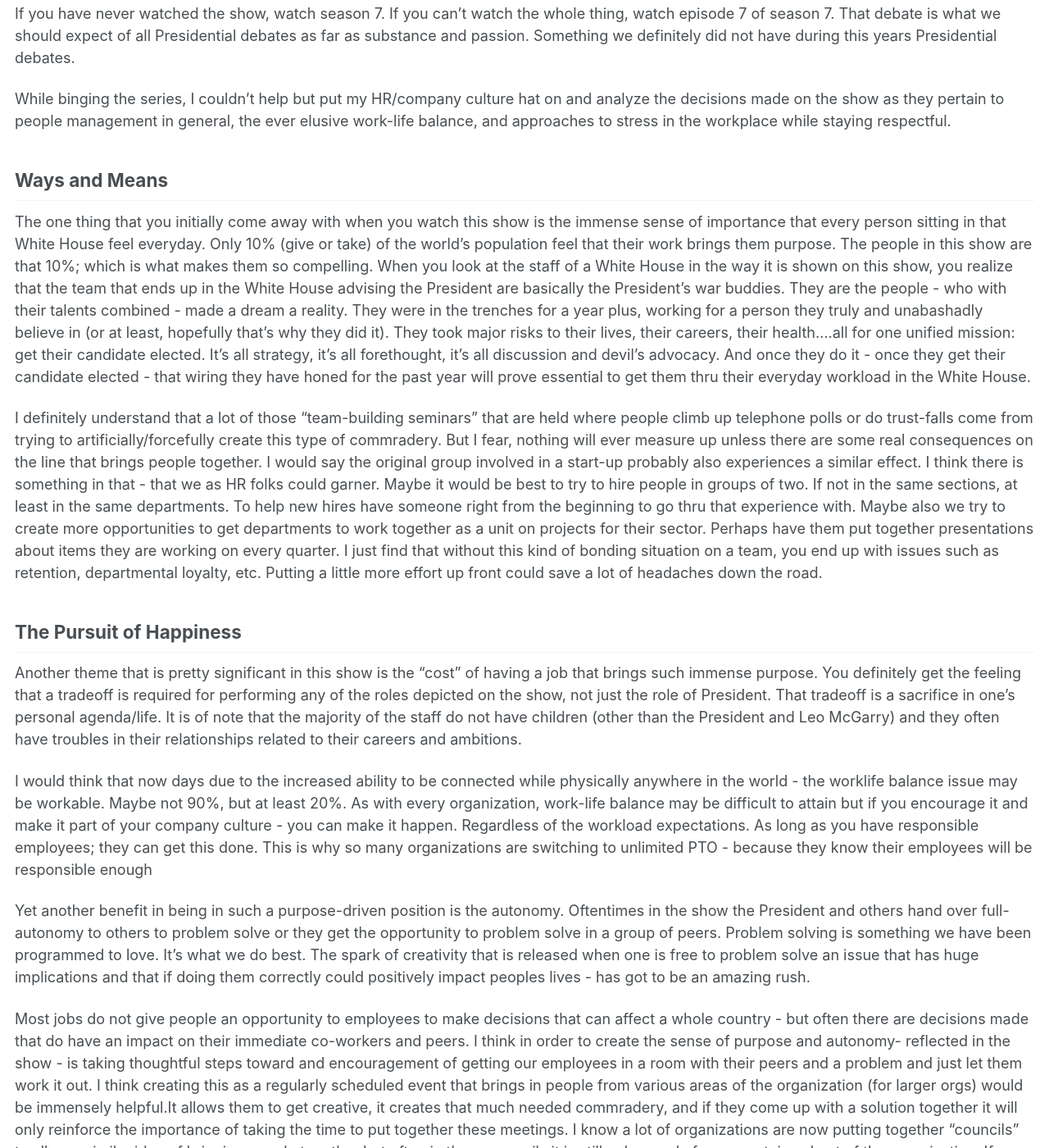
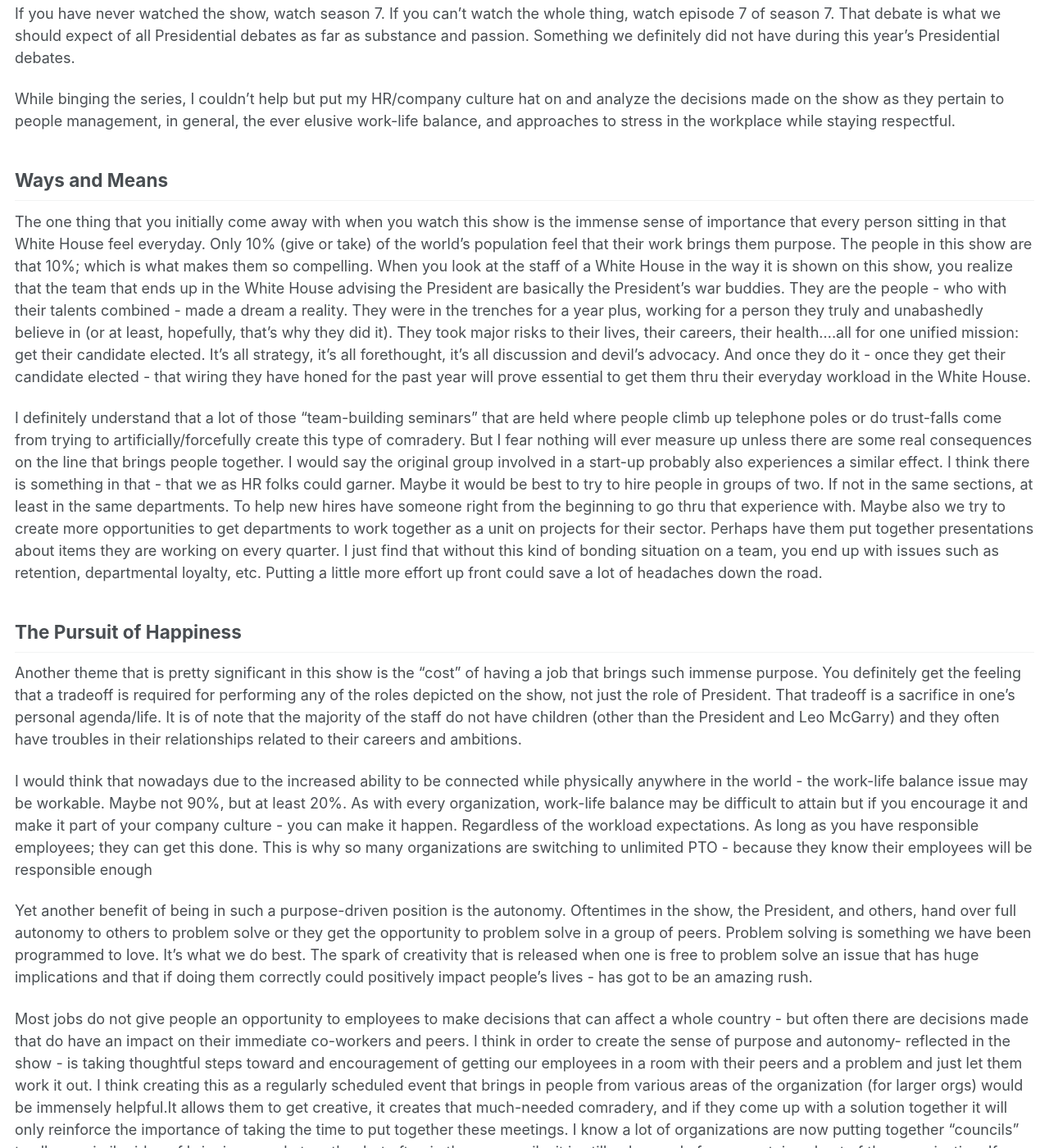
Before and after one commit to firesparks8/firesparks8.github.io, a Jekyll site: the page built from _posts/10232016-West-Wing-Workplace.md, in a window 1280 px wide and 1400 px high, scrolled down 453 px. Shown: the whole window at 82% size. Built offline with Jekyll 4.4.1, drawn with Linux system fonts in a browser that asks for light colours; some of the changed text lies outside the part shown.

Commit message:
Update 10232016-West-Wing-Workplace.md

```diff
--- a/_posts/10232016-West-Wing-Workplace.md
+++ b/_posts/10232016-West-Wing-Workplace.md
@@ -3,34 +3,34 @@
 author_profile: true
 ---
 
-# West Wing: Reflections on the best televised Two Term Presidency (Under Construction)
-In honor of being a few days away from the closure of the most contentious election in recent memory, I decided to rewatch "The West Wing" over the past three weeks. Being a person who fervently studied political science in college and contemplated a career in that area - I actually do not like to watch many political dramas. Similar to my taste in sci-fi, I only like political drama's that are hopeful. I am very aware of the corrupt underbelly that exists in politics, I don't need it shoved in my face (aka House of Cards or Scandal). I prefer shows that can depict a realistic portrayal of government and specifically,show how we can make the best of it. How we can face the snarling, belligerent beast that exists in DC - and make it submit to progressive ideals that benefit and protect the citizens of this country.
+# West Wing: Reflections on the best televised Two-Term Presidency
+In honor of being a few days away from the closure of the most contentious election in recent memory, I decided to rewatch "The West Wing" over the past three weeks. Being a person who fervently studied political science in college and contemplated a career in that area - I actually do not like to watch many political dramas. Similar to my taste in sci-fi, I only like political drama's that are hopeful. I am very aware of the corrupt underbelly that exists in politics, I don't need it shoved in my face (aka House of Cards or Scandal). I prefer shows that can depict a realistic portrayal of government and specifically,show how we can make the best of it. How we can face the snarling, belligerent beast that exists in DC - and makes it submit to progressive ideals that benefit and protect the citizens of this country.
 
 I decided to rewatch the series because I am sick, tired and disparaged of the 24/7 news cycle of this so-called presidential election. Regardless of your feelings on these candidates, as a country - we deserve and should expect better. From our candidates, from our primaries, from our debates, from our media all of it. On both sides of the isle.
 
-If you have never watched the show, watch season 7. If you can't watch the whole thing, watch episode 7 of season 7. That debate is what we should expect of all Presidential debates as far as substance and passion. Something we definitely did not have during this years Presidential debates.
+If you have never watched the show, watch season 7. If you can't watch the whole thing, watch episode 7 of season 7. That debate is what we should expect of all Presidential debates as far as substance and passion. Something we definitely did not have during this year's Presidential debates.
 
-While binging the series, I couldn't help but put my HR/company culture hat on and analyze the decisions made on the show as they pertain to  people management in general, the ever elusive work-life balance, and approaches to stress in the workplace while staying respectful.
+While binging the series, I couldn't help but put my HR/company culture hat on and analyze the decisions made on the show as they pertain to  people management, in general, the ever elusive work-life balance, and approaches to stress in the workplace while staying respectful.
 
 ## Ways and Means
-The one thing that you initially come away with when you watch this show is the immense sense of importance that every person sitting in that White House feel everyday. Only 10% (give or take) of the world's population feel that their work brings them purpose. The people in this show are that 10%; which is what makes them so compelling. When you look at the staff of a White House in the way it is shown on this show, you realize that the team that ends up in the White House advising the President are basically the President's war buddies. They are the people - who with their talents combined - made a dream a reality. They were in the trenches for a year plus, working for a person they truly and unabashadly believe in (or at least, hopefully that's why they did it). They took major risks to their lives, their careers, their health....all for one unified mission: get their candidate elected. It's all strategy, it's all forethought, it's all discussion and devil's advocacy. And once they do it - once they get their candidate elected - that wiring they have honed for the past year will prove essential to get them thru their everyday workload in the White House.
+The one thing that you initially come away with when you watch this show is the immense sense of importance that every person sitting in that White House feel everyday. Only 10% (give or take) of the world's population feel that their work brings them purpose. The people in this show are that 10%; which is what makes them so compelling. When you look at the staff of a White House in the way it is shown on this show, you realize that the team that ends up in the White House advising the President are basically the President's war buddies. They are the people - who with their talents combined - made a dream a reality. They were in the trenches for a year plus, working for a person they truly and unabashedly believe in (or at least, hopefully, that's why they did it). They took major risks to their lives, their careers, their health....all for one unified mission: get their candidate elected. It's all strategy, it's all forethought, it's all discussion and devil's advocacy. And once they do it - once they get their candidate elected - that wiring they have honed for the past year will prove essential to get them thru their everyday workload in the White House.
 
-I definitely understand that a lot of those "team-building seminars" that are held where people climb up telephone polls or do trust-falls come from trying to artificially/forcefully create this type of commradery. But I fear, nothing will ever measure up unless there are some real consequences on the line that brings people together. I would say the original group involved in a start-up probably also experiences a similar effect. I think there is something in that - that we as HR folks could garner. Maybe it would be best to try to hire people in groups of two. If not in the same sections, at least in the same departments. To help new hires have someone right from the beginning to go thru that experience with. Maybe also we try to create more opportunities to get departments to work together as a unit on projects for their sector. Perhaps have them put together presentations about items they are working on every quarter. I just find that without this kind of bonding situation on a team, you end up with issues such as retention, departmental loyalty, etc. Putting a little more effort up front could save a lot of headaches down the road.
+I definitely understand that a lot of those "team-building seminars" that are held where people climb up telephone poles or do trust-falls come from trying to artificially/forcefully create this type of comradery. But I fear nothing will ever measure up unless there are some real consequences on the line that brings people together. I would say the original group involved in a start-up probably also experiences a similar effect. I think there is something in that - that we as HR folks could garner. Maybe it would be best to try to hire people in groups of two. If not in the same sections, at least in the same departments. To help new hires have someone right from the beginning to go thru that experience with. Maybe also we try to create more opportunities to get departments to work together as a unit on projects for their sector. Perhaps have them put together presentations about items they are working on every quarter. I just find that without this kind of bonding situation on a team, you end up with issues such as retention, departmental loyalty, etc. Putting a little more effort up front could save a lot of headaches down the road.
 
 
 ## The Pursuit of Happiness
  Another theme that is pretty significant in this show is the "cost" of having a job that brings such immense purpose. You definitely get the feeling that a tradeoff is required for performing any of the roles depicted on the show, not just the role of President. That tradeoff is a sacrifice in one's personal agenda/life. It is of note that the majority of the staff do not have children (other than the President and Leo McGarry) and they often have troubles in their relationships related to their careers and ambitions.
 
-I would think that now days due to the increased ability to be connected while physically anywhere in the world - the worklife balance issue may be workable. Maybe not 90%, but at least 20%. As with every organization, work-life balance may be difficult to attain but if you encourage it and make it part of your company culture - you can make it happen. Regardless of the workload expectations. As long as you have responsible employees; they can get this done. This is why so many organizations are switching to unlimited PTO - because they know their employees will be responsible enough
+I would think that nowadays due to the increased ability to be connected while physically anywhere in the world - the work-life balance issue may be workable. Maybe not 90%, but at least 20%. As with every organization, work-life balance may be difficult to attain but if you encourage it and make it part of your company culture - you can make it happen. Regardless of the workload expectations. As long as you have responsible employees; they can get this done. This is why so many organizations are switching to unlimited PTO - because they know their employees will be responsible enough
 
-Yet another benefit in being in such a purpose-driven position is the autonomy. Oftentimes in the show the President and others hand over full-autonomy to others to problem solve or they get the opportunity to problem solve in a group of peers. Problem solving is something we have been programmed to love. It's what we do best. The spark of creativity that is released when one is free to problem solve an issue that has huge implications and that if doing them correctly could positively impact peoples lives - has got to be an amazing rush.
+Yet another benefit of being in such a purpose-driven position is the autonomy. Oftentimes in the show, the President, and others, hand over full autonomy to others to problem solve or they get the opportunity to problem solve in a group of peers. Problem solving is something we have been programmed to love. It's what we do best. The spark of creativity that is released when one is free to problem solve an issue that has huge implications and that if doing them correctly could positively impact people's lives - has got to be an amazing rush.
 
-Most jobs do not give people an opportunity to employees to make decisions that can affect a whole country - but often there are decisions made that do have an impact on their immediate co-workers and peers. I think in order to create the sense of purpose and autonomy- reflected in the show - is taking thoughtful steps toward and encouragement of getting our employees  in a room with their peers and a problem and just let them work it out. I think creating this as a regularly scheduled event that brings in people from various areas of the organization (for larger orgs) would be immensely helpful.It allows them to get creative, it creates that much needed commradery, and if they come up with a solution together it will only reinforce the importance of taking the time to put together these meetings. I know a lot of organizations are now putting together "councils" to allow a similar idea of bringing people together but often in these councils it is still only people from a certain subset of the organization. If your organization is going the "council" route - I would encourage posting the purpose of the council and having employes "apply" to positions on the council; their application can be vetted or chosen at random (the fact that they even have an interest should be encouraged). The council's roster should be limited (maybe 2 quarters or a full year) to allow for fresh ideas to come in periodically.
+Most jobs do not give people an opportunity to employees to make decisions that can affect a whole country - but often there are decisions made that do have an impact on their immediate co-workers and peers. I think in order to create the sense of purpose and autonomy- reflected in the show - is taking thoughtful steps toward and encouragement of getting our employees  in a room with their peers and a problem and just let them work it out. I think creating this as a regularly scheduled event that brings in people from various areas of the organization (for larger orgs) would be immensely helpful.It allows them to get creative, it creates that much-needed comradery, and if they come up with a solution together it will only reinforce the importance of taking the time to put together these meetings. I know a lot of organizations are now putting together "councils" to allow a similar idea of bringing people together but often in these councils, it is still only people from a certain subset of the organization. If your organization is going the "council" route - I would encourage posting the purpose of the council and having employees "apply" to positions on the council; their application can be vetted or chosen at random (the fact that they even have an interest should be encouraged). The council's roster should be limited (maybe 2 quarters or a full year) to allow for fresh ideas to come in periodically.
 
 ## Requiem
-Although we often see depicted on high-pressure careers whose decisions can often be life or death for others. Whether it's a political show or a medical show or a policy/firefighter drama. We like to depict these jobs because we generally feel that those jobs have to be the most dramatic due to the stakes. I would agree that they are dramatic and the stakes are high - but I would argue that the autonomy, purpose, collaboration and pressurized problem-solving happen in many careers, every day, around the world. Their stakes may not be life or death, but there are always reprocussions. As HR, we need to try to identify the opportunities in an organization to reinforce a positive company culture and give people a sense of purpose in their jobs. There is always a purpose to be found; sometimes you just have to dig a little deeper to identify it.
+Although we often see depicted on high-pressure careers whose decisions can often be life or death for others. Whether it's a political show or a medical show or a policy/firefighter drama. We like to depict these jobs because we generally feel that those jobs have to be the most dramatic due to the stakes. I would agree that they are dramatic and the stakes are high - but I would argue that the autonomy, purpose, collaboration and pressurized problem-solving happen in many careers, every day, around the world. Their stakes may not be life or death, but there are always repercussions. As HR, we need to try to identify the opportunities in an organization to reinforce a positive company culture and give people a sense of purpose in their jobs. There is always a purpose to be found; sometimes you just have to dig a little deeper to identify it.
 
-I once worked at a foreclosure law firm in the state of Florida during the highest peak of foreclosures in the state post 2008. I was an operations manager and at any given time had 40 reports under me. As you can imagine, many employees didn't consider that a dream job. To make a long story short and after having conversations with several managers in the organization, I identified their purpose: they were the protectors of the continued existence of the 30 year mortgage. By them ensuring they were doing their work diligently, filing their complaints and afidavits, they were reaffirming the rule of law when it comes to mortgages. By doing so, they allowed these kinds of mortgages to continue being able to exist in the world. If people defaulted on 30 year mortgages and the rule of law was not followed to address the failure of a part to keep up their part of a contract, the contract would become weak and unenforceable over time. Granted, there were people's lives involved and alot of outside factors in why people were unable to pay their mortgages. We also were part of the group that would schedule mediations with the borrowers before we filed suit to try to workout a payment plan.
+I once worked at a foreclosure law firm in the state of Florida during the highest peak of foreclosures in the state post-2008. I was an operations manager and at any given time had 40 reports under me. As you can imagine, many employees didn't consider that a dream job. To make a long story short and after having conversations with several managers in the organization, I identified their purpose: they were the protectors of the continued existence of the 30-year mortgage. By them ensuring they were doing their work diligently, filing their complaints and affidavits, they were reaffirming the rule of law when it comes to mortgages. By doing so, they allowed these kinds of mortgages to continue being able to exist in the world. If people defaulted on 30-year mortgages and the rule of law was not followed to address the failure of a part to keep up their part of a contract, the contract would become weak and unenforceable over time. Granted, there were people's lives involved and a lot of outside factors in why people were unable to pay their mortgages. We also were part of the group that would schedule mediations with the borrowers before we filed suit to try to work out a payment plan.
 
 
-I guess my point is, just because we don't all do jobs that effect national policy - doesn't mean we can't inject some of the feelings of these positions into any organization. It just takes some time and some dedication - but the payoff could be identifying that ever elusive Millennial labor force and what you have to do to keep them in your organization.
+I guess my point is, just because we don't all do jobs that affect national policy - doesn't mean we can't inject some of the feelings of these positions into any organization. It just takes some time and some dedication - but the payoff could be identifying that ever elusive Millennial labor force and what you have to do to keep them in your organization.
```
